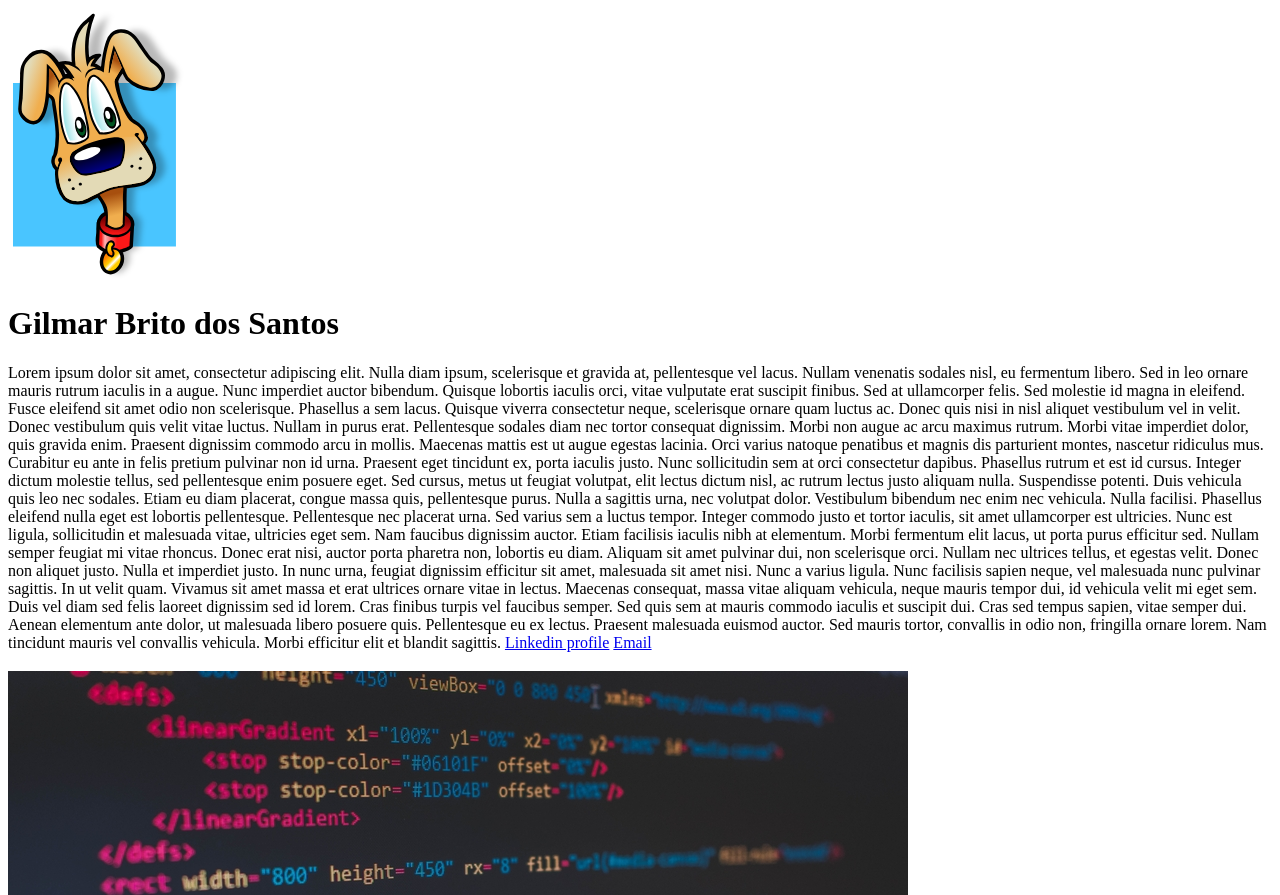
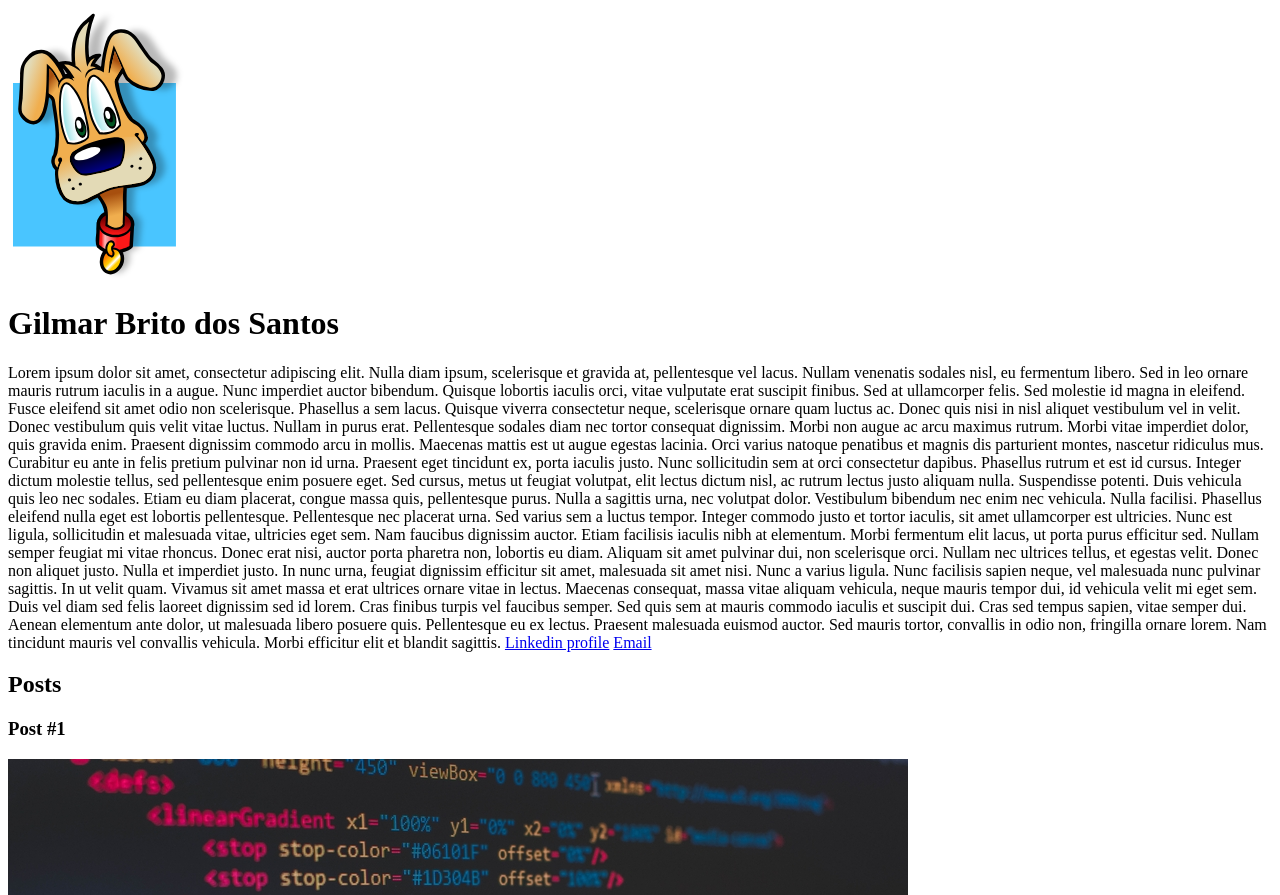
Before and after one commit to GilmarBrito/dio-challenges, a plain HTML site: page Introducao_a_criacao_de_websites_com_HTML5_e_CSS3/index.html in a window 1280 px wide. Shown: the top 895 px of the page. Drawn offline with Linux system fonts and the light colour scheme.

Commit message:
Add update from lesson 02

```diff
--- a/Introducao_a_criacao_de_websites_com_HTML5_e_CSS3/index.html
+++ b/Introducao_a_criacao_de_websites_com_HTML5_e_CSS3/index.html
@@ -57,11 +57,11 @@
     </p>
     <section>
         <header>
-            <h2></h2>
+            <h2>Posts</h2>
         </header>
         <article>
             <header>
-                <h3></h3>
+                <h3>Post #1</h3>
                 <img src="./assets/images/Hnet.com-image.jpg" alt="Editor de texto mostrando códigos HTML">
             </header>
         </article>
@@ -70,7 +70,6 @@
         <ul>
             <li><a href="https://www.linkedin.com/in/gilmarbritodev/" target="_blank">Linkedin profile</a></li>
         </ul>
-
     </footer>
 
 
```
